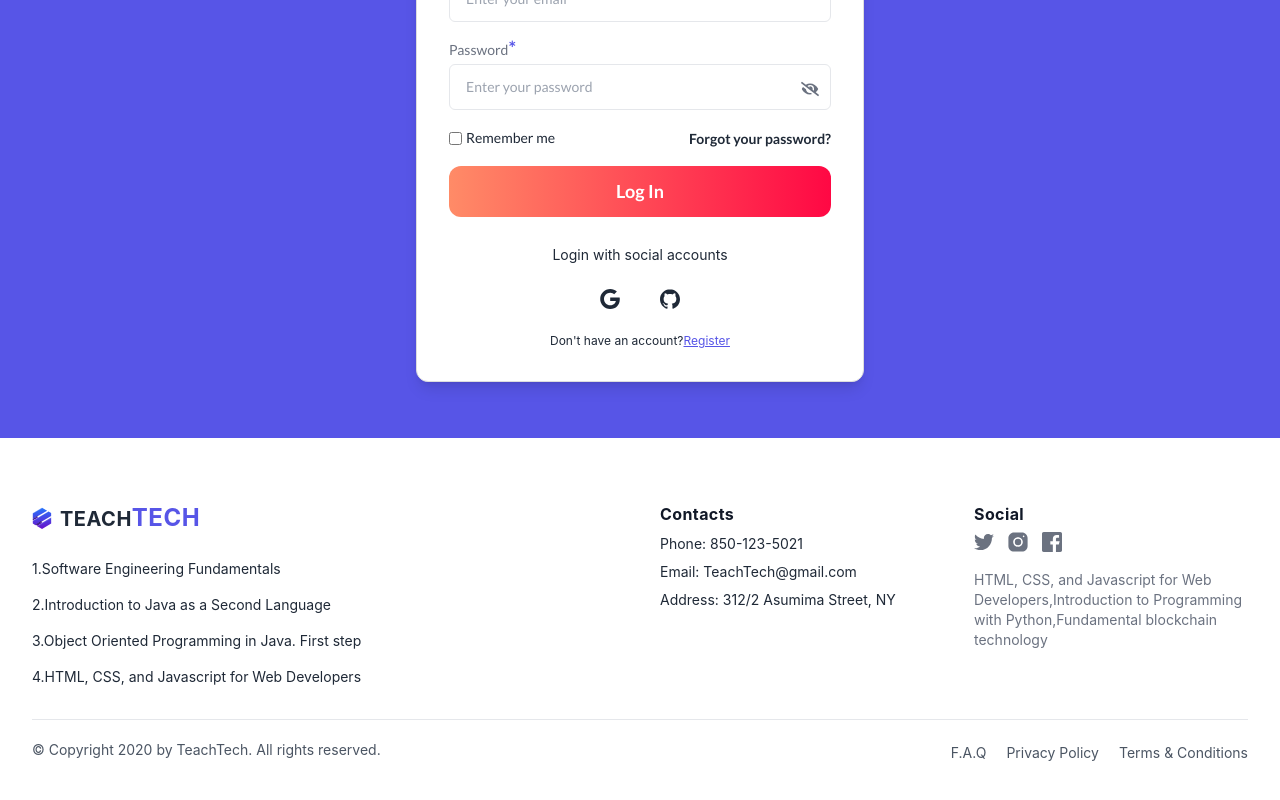
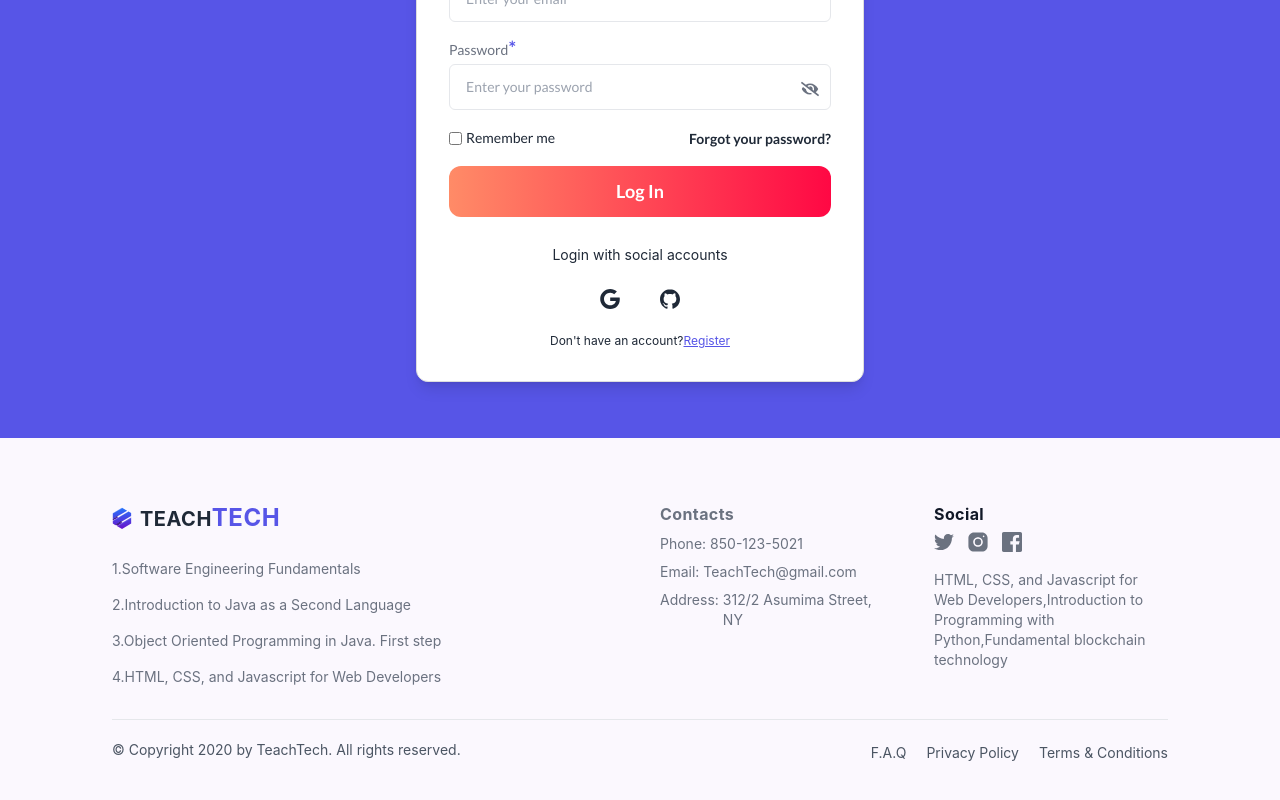
Before and after one commit to mitaly-dev/TeachTech-clients-side, a React (Create React App) app: page /login in a window 1280 px wide. Shown: the part 306-1106 px from the top of the page. Built offline with nearby package versions, Linux system fonts and the light colour scheme; no server answers.

Commit message:
toggle theme update

```diff
--- a/src/Context/AuthProvider.js
+++ b/src/Context/AuthProvider.js
@@ -7,6 +7,7 @@ export const AuthContext = createContext()
 
  const AuthProvider = ({children}) => {
     const [courses,setCourses] = useState([])
+    const [light,setLight] = useState(true)
     const auth = getAuth(app)
     const [user,setUser] = useState()
     const [loading,setLoading] = useState(true)
@@ -89,7 +90,8 @@ export const AuthContext = createContext()
         logOut,
         courses,
         loading,
-        setLoading
+        setLoading,
+        light,setLight
     }
 
     return (
--- a/src/Pages/Courses/CourseDetails.js
+++ b/src/Pages/Courses/CourseDetails.js
@@ -34,7 +34,7 @@ const CourseDetails = () => {
                   </button>
                   }
                 </Pdf>
-                <div ref={ref} >
+                <div ref={ref}>
                   <img src={picture} alt="" className='w-[70px] h-[70px] m-auto rounded-full mb-5'/>
                   <h2 className="max-w-lg mb-6 font-sans text-3xl font-bold tracking-tight text-gray-300 sm:text-4xl sm:leading-none">
                   {title}
--- a/src/Pages/Home/Home.js
+++ b/src/Pages/Home/Home.js
@@ -1,4 +1,4 @@
-import React from 'react';
+import React, { useContext } from 'react';
 import Lottie from 'lottie-react'
 import education from '../../assets/Lottie-animation/banner.json'
 import { Link } from 'react-router-dom';
@@ -6,9 +6,11 @@ import { FaStar } from 'react-icons/fa';
 import ProfessionOnline from './ProfessionOnline';
 import HowDoesWork from './HowDoesWork';
 import GetUpdate from './GetUpdate';
+import { AuthContext } from '../../Context/AuthProvider';
 
 
 const Home = () => {
+    const {light} = useContext(AuthContext)
     return (
         <>
         <section className="bg-main text-gray-100">
@@ -40,7 +42,7 @@ const Home = () => {
                 </div>
             </div>
         </section>
-        <main className='bg-[#fbf8fe] px-4 sm:px-10 md:px-14 lg:px-28 pb-14'>
+        <main className={`px-4 sm:px-10 md:px-14 lg:px-28 pb-14 ${light ? "bg-[#fbf8fe] " : " bg-black"}`}>
             <ProfessionOnline></ProfessionOnline>
             <HowDoesWork></HowDoesWork>
         </main>
--- a/src/Pages/Home/ProfessionOnline.js
+++ b/src/Pages/Home/ProfessionOnline.js
@@ -1,8 +1,10 @@
-import React from 'react';
+import React, { useContext } from 'react';
 import { Link } from 'react-router-dom';
 import learnImg from '../../assets/images/professionOnline.png'
+import { AuthContext } from '../../Context/AuthProvider';
 
 const ProfessionOnline = () => {
+    const {light} = useContext(AuthContext)
     return (
         <section>
             <div className="container flex flex-col justify-center mx-auto sm:py-12 lg:py-24 lg:flex-row lg:justify-between">
@@ -10,8 +12,8 @@ const ProfessionOnline = () => {
                     <img src={learnImg} alt="images" className="object-contain h-72 sm:h-80 lg:h-96 xl:h-112 2xl:h-128" />
                 </div>
                 <div className="flex flex-col justify-center p-6 text-center rounded-sm lg:max-w-md xl:max-w-lg lg:text-left">
-                    <h1 className="text-3xl font-bold leading-none sm:text-5xl font-barlow">
-                        <span className="dark:text-violet-400">Learn and get a </span>profession from online
+                    <h1 className={`text-3xl font-bold leading-none sm:text-5xl font-barlow ${light ? "text-gray-800 " : " text-white"}`}>
+                        <span>Learn and get a </span>profession from online
                     </h1>
                     <p className="mt-6 mb-8 text-gray-500 sm:mb-12">From Art to Zoology, Alison has thousands of free online courses and is adding more all the time.
                         <br className="hidden md:inline lg:hidden"/> We seek out experts in their field to design learning material that is comprehensive, broken down into manageable chunks and gives you a series of achievable learning outcomes.
--- a/src/Pages/Shared/Footer.js
+++ b/src/Pages/Shared/Footer.js
@@ -1,11 +1,13 @@
-import React from 'react';
+import React, { useContext } from 'react';
 import { Link } from 'react-router-dom';
 import logo from '../../assets/images/logo.svg'
+import { AuthContext } from '../../Context/AuthProvider';
 
 const Footer = () => {
+    const {light} = useContext(AuthContext)
     return (
         <div>
-             <div className="px-4 pt-16 mx-auto sm:max-w-xl md:max-w-full lg:max-w-screen-xl md:px-24 lg:px-8">
+             <div className={`px-4 pt-16 mx-auto md:px-24 lg:px-28 ${light ? "bg-[#fbf8fe] " : " bg-black text-white"}`}>
                 <div className="grid gap-10 row-gap-6 mb-8 sm:grid-cols-2 lg:grid-cols-4">
                     <div className="sm:col-span-2">
                     <Link
@@ -13,31 +15,31 @@ const Footer = () => {
                         className="inline-flex items-center mr-8"
                         >
                         <img src={logo} alt="logo" className='w-[20px]'/>
-                        <span className="ml-2 text-[20px] font-bold tracking-wide text-gray-800 uppercase">
+                        <span className={`ml-2 text-[20px] font-bold tracking-wide  uppercase ${light ? "text-gray-800 " : " text-white"}`}>
                         Teach<span className=' text-2xl text-[#5755E7]'>Tech</span>
                         </span>
                         </Link>
-                    <div className="mt-6 lg:max-w-sm">
-                        <p className="text-sm text-gray-800">
+                    <div className={`mt-6 lg:max-w-sm text-gray-500 `}>
+                        <p className="text-sm">
                         1.Software Engineering Fundamentals
                         </p>
-                        <p className="mt-4 text-sm text-gray-800">
+                        <p className="mt-4 text-sm">
                         2.Introduction to Java as a Second Language
                         </p>
-                        <p className="mt-4 text-sm text-gray-800">
+                        <p className="mt-4 text-sm">
                         3.Object Oriented Programming in Java. First step
                         </p>
-                        <p className="mt-4 text-sm text-gray-800">
+                        <p className="mt-4 text-sm">
                         4.HTML, CSS, and Javascript for Web Developers
                         </p>
                     </div>
                     </div>
-                    <div className="space-y-2 text-sm">
-                    <p className="text-base font-bold tracking-wide text-gray-900">
+                    <div className={`space-y-2 text-sm text-gray-500`}>
+                    <p className="text-base font-bold tracking-wide">
                         Contacts
                     </p>
                     <div className="flex">
-                        <p className="mr-1 text-gray-800">Phone:</p>
+                        <p className="mr-1">Phone:</p>
                         <Link
                         to="tel:850-123-5021"
                         aria-label="Our phone"
@@ -48,7 +50,7 @@ const Footer = () => {
                         </Link>
                     </div>
                     <div className="flex">
-                        <p className="mr-1 text-gray-800">Email:</p>
+                        <p className="mr-1">Email:</p>
                         <Link
                         to="mailto:TeachTech@lorem.mail"
                         aria-label="Our email"
@@ -59,7 +61,7 @@ const Footer = () => {
                         </Link>
                     </div>
                     <div className="flex">
-                        <p className="mr-1 text-gray-800">Address:</p>
+                        <p className="mr-1">Address:</p>
                         <Link
                         to="https://www.google.com/maps"
                         target="_blank"
@@ -73,7 +75,7 @@ const Footer = () => {
                     </div>
                     </div>
                     <div>
-                    <span className="text-base font-bold tracking-wide text-gray-900">
+                    <span className={`text-base font-bold tracking-wide ${light ? "text-gray-900 " : " text-white"}`}>
                         Social
                     </span>
                     <div className="flex items-center mt-1 space-x-3">
--- a/src/Pages/Shared/Header.js
+++ b/src/Pages/Shared/Header.js
@@ -7,9 +7,8 @@ import { toast } from 'react-toastify';
 
 const Header = () => {
     const [isMenuOpen, setIsMenuOpen] = useState(false);
-    const {user,logOut} = useContext(AuthContext)
+    const {user,logOut,light,setLight} = useContext(AuthContext)
     const [userExit,setUserExit] = useState(false)
-    const [light,setLight] = useState(true)
 
     const profileMouseEnter=()=>{
       setUserExit(true)
@@ -24,7 +23,7 @@ const Header = () => {
     }
 
     return (
-      <div className="px-4 mx-auto w-full md:px-24 lg:px-28 shadow-md bg-white sticky top-0 z-50">
+      <div className={`px-4 mx-auto w-full md:px-24 lg:px-28 shadow-md  sticky top-0 z-50 ${light ? "bg-white" : "bg-black text-white"}`}>
         <div className="relative flex items-center justify-between h-[75px]">
           <div className="flex items-center">
             <Link
@@ -32,11 +31,11 @@ const Header = () => {
               className="inline-flex items-center mr-8"
             >
               <img src={logo} alt="logo" className='w-[20px]'/>
-              <span className="ml-2 text-[20px] font-bold tracking-wide text-gray-800 uppercase">
+              <span className={`ml-2 text-[20px] font-bold tracking-wide  uppercase ${light ? "text-gray-800" : " text-white"}`}>
               Teach<span className=' text-2xl text-[#5755E7]'>Tech</span>
               </span>
             </Link>
-            <ul className="flex items-center hidden space-x-8 lg:flex text-[#2b3543]">
+            <ul className={`flex items-center hidden space-x-8 lg:flex  ${light ? "text-[#2b3543]" : " text-white"}`}>
               <li>
                 <NavLink
                   to="/home"
@@ -80,7 +79,7 @@ const Header = () => {
               <li>
                 <button
                   onClick={()=>setLight(!light)}
-                  className={light?"font-medium text-[#5755E7] border-main border px-3 py-1 rounded-lg" : "font-medium border border-black  px-3 py-1 rounded-lg"}
+                  className={light?"font-medium text-[#5755E7] border-main border px-3 py-1 rounded-lg" : "font-medium border border-gray-400  px-3 py-1 rounded-lg"}
                 >
                   {
                     light?"Light" : "Dark"
@@ -92,7 +91,7 @@ const Header = () => {
 
           <div className='flex items-center'>
            <div className='flex items-center hidden lg:flex'>
-          <p className={userExit? "opacity-100 text-blue-800 font-semibold" : 'opacity-0'}>{user?.displayName}</p>
+          <p className={userExit ? "opacity-100 text-blue-500 font-semibold" : 'opacity-0'}>{user?.displayName}</p>
             {
               !user?
               <Link to="login" className='bg-[#f9d423] py-1 px-6 text-lg rounded-full text-[#5755E7] font-semibold'>Login</Link> :
@@ -102,9 +101,9 @@ const Header = () => {
                     <img src={user?.photoURL} alt="user" />
                     </div>
                 </label>
-                <ul tabIndex={0} className="menu menu-compact dropdown-content mt-3 p-2 shadow bg-base-100 rounded-box w-52">
+                <ul tabIndex={0} className={`menu menu-compact dropdown-content mt-3 p-2 shadow rounded-box w-52 ${light ?"bg-white" : "bg-gray-800" }`}>
                     <li>
-                    <Link to='/profile' className="justify-between">
+                    <Link to='/profile' className={`justify-between `}>
                         Profile
                         <span className="badge">New</span>
                     </Link>
--- a/src/Pages/User/Login/Login.js
+++ b/src/Pages/User/Login/Login.js
@@ -9,7 +9,8 @@ const Login = () => {
     const {
         userSignIn,
         signWithGoogle,
-        signWithGithub
+        signWithGithub,
+        light
     } = useContext(AuthContext)
     const navigate=useNavigate()
     const location = useLocation()
@@ -82,7 +83,7 @@ const Login = () => {
 
     return (
         <div className='py-14 bg-main'>
-         <div className="w-full max-w-md p-8 space-y-3 rounded-xl shadow-lg border bg-white border-[#ddd]  text-gray-800 m-auto">
+         <div className={`w-full max-w-md p-8 space-y-3 rounded-xl shadow-lg border m-auto ${light ? "bg-white border-[#ddd]  text-gray-800 " : " text-white bg-black border-black"}`}>
             <h1 className="text-2xl font-bold text-center font-barlow text-main uppercase">LogIn</h1>
             <form onSubmit={userSignInHandle} className="space-y-4 ng-untouched ng-pristine ng-valid font-lato">
                 <div className="space-y-1 text-sm">
--- a/src/Pages/User/Register/Register.js
+++ b/src/Pages/User/Register/Register.js
@@ -11,7 +11,8 @@ const Register = () => {
         userProfileUpdate,
         signWithGoogle,
         signWithGithub,
-        logOut
+        logOut,
+        light
     } = useContext(AuthContext)
     const navigate=useNavigate()
     const location = useLocation()
@@ -136,7 +137,7 @@ const Register = () => {
 
     return (
         <div className='py-14 bg-main'>
-        <div className="bg-white w-full max-w-md p-8 space-y-3 rounded-xl shadow-lg border border-[#ddd]  text-gray-800 m-auto">
+        <div className={` w-full max-w-md p-8 space-y-3 rounded-xl shadow-lg border m-auto ${light ? "bg-white border-[#ddd]  text-gray-800 " : " text-white bg-black border-black"}`}>
            <h1 className="text-2xl font-bold text-center font-barlow text-main uppercase">Registration</h1>
            <form onSubmit={createUserHandle} className="space-y-4 ng-untouched ng-pristine ng-valid font-lato">
                <div className="space-y-1 text-sm">
--- a/src/Pages/User/profile/Profile.js
+++ b/src/Pages/User/profile/Profile.js
@@ -4,8 +4,7 @@ import { AuthContext } from '../../../Context/AuthProvider';
 import UpdataModal from './UpdataModal';
 
 const Profile = () => {
-    const {user} = useContext(AuthContext)
-    const [update,setUpdate] = useState()
+    const {user,light} = useContext(AuthContext)
     return (
         <div className="relative">
         <img
@@ -17,7 +16,7 @@ const Profile = () => {
           <div className="px-4 py-16 mx-auto sm:max-w-xl md:max-w-full lg:max-w-screen-xl md:px-24 lg:px-8 lg:py-20">
             <div className="">
               <div className="w-full max-w-xl mb-12 xl:mb-0 xl:pr-16 xl:w-7/12 m-auto">
-              <div className="m-auto flex flex-col justify-center max-w-xs p-6 shadow-md rounded-xl sm:px-12 bg-white text-gray-800">
+              <div className={`m-auto flex flex-col justify-center max-w-xs p-6 shadow-md rounded-xl sm:px-12 ${light ?"bg-white text-gray-800" : "bg-gray-800 text-white" }`}>
                     <img src={user?.photoURL} alt="" className="w-32 h-32 mx-auto rounded-full dark:bg-gray-500 aspect-square" />
                     <div className="space-y-4 divide-y divide-gray-700 mb-3">
                         <div className="my-2 space-y-1">
```
